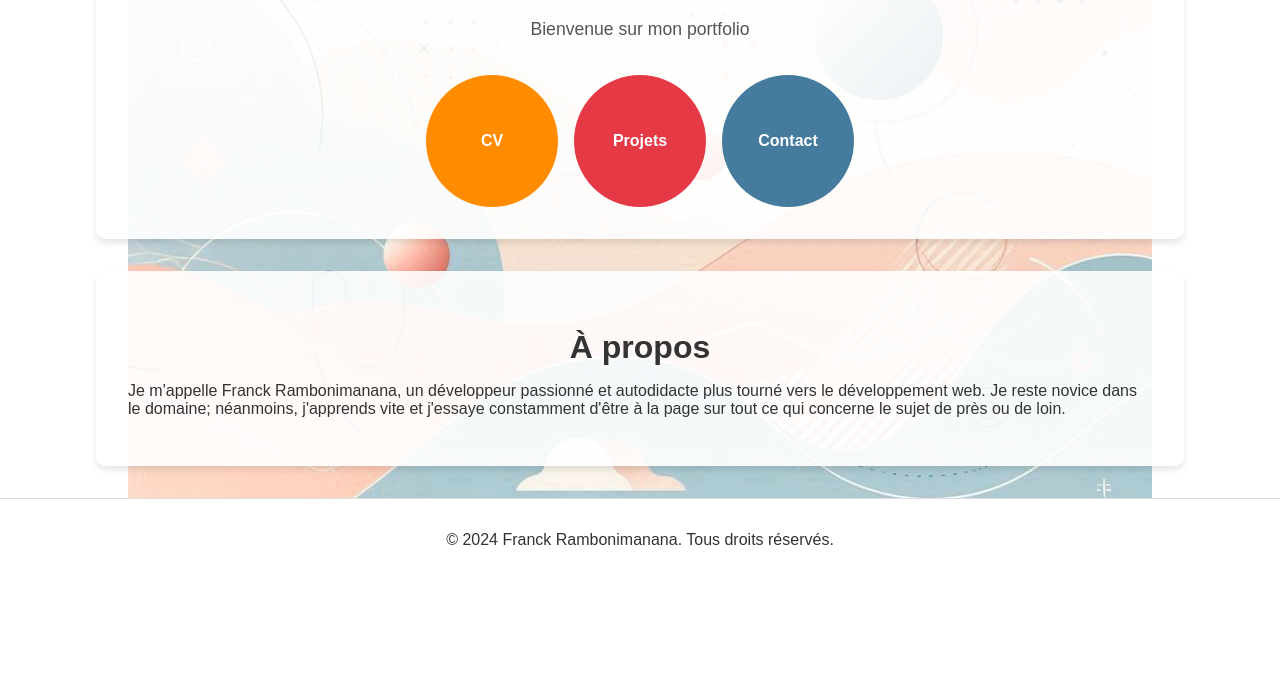
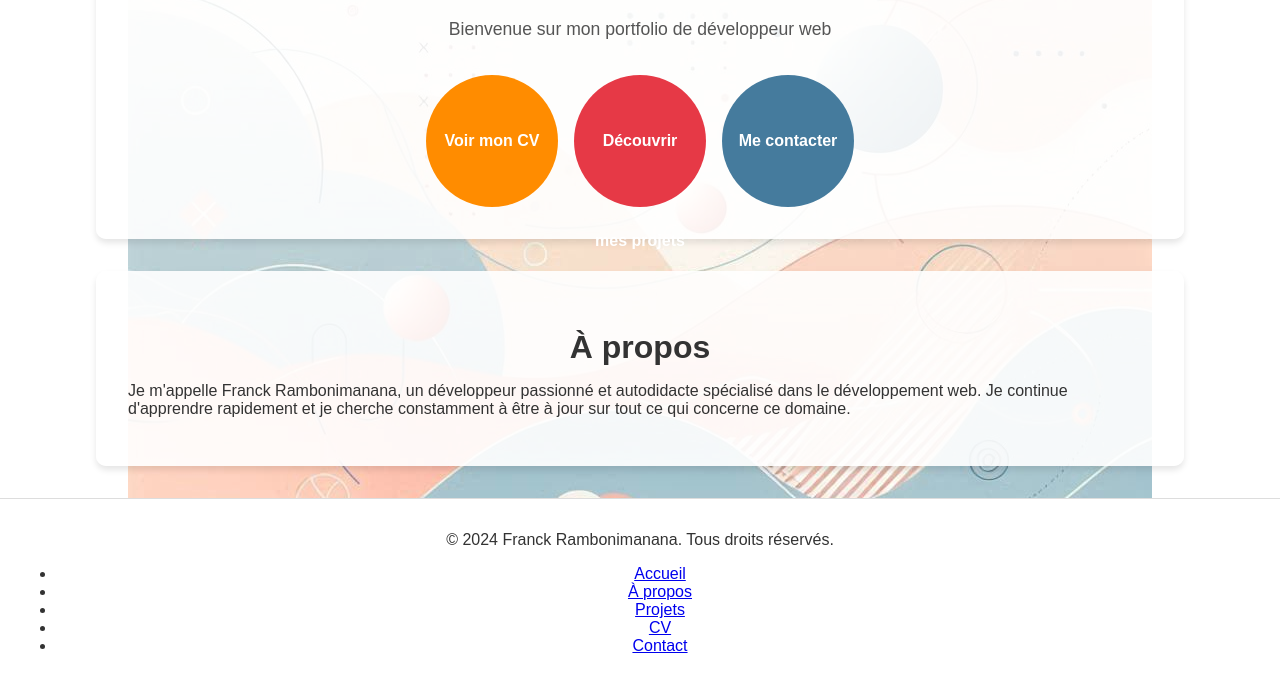
Before and after one commit to franck-rambonimanana/portfolio, a plain HTML site: page index.html in a window 1280 px wide. Shown: the part 476-1163 px from the top of the page. Before the commit the page ends 1057 px from the top, so only its background shows below. Drawn offline with Linux system fonts and the light colour scheme.

Commit message:
Update index.html

```diff
--- a/index.html
+++ b/index.html
@@ -3,7 +3,11 @@
 <head>
     <meta charset="UTF-8">
     <meta name="viewport" content="width=device-width, initial-scale=1.0">
-    <title>Portfolio de Franck Rambonimanana</title>
+    <title>Portfolio de Franck Rambonimanana | Développeur Web</title>
+    <meta name="description" content="Découvrez le portfolio de Franck Rambonimanana, un développeur web passionné et autodidacte. Explorez ses projets, son CV et contactez-le pour des collaborations.">
+    <meta name="keywords" content="Franck Rambonimanana, développeur web, portfolio, projets, CV, contact">
+    <meta name="author" content="Franck Rambonimanana">
+    <link rel="canonical" href="https://www.votre-portfolio.fr">
     <link rel="stylesheet" href="styles.css">
     <script src="script.js" defer></script>
 </head>
@@ -22,24 +26,33 @@
 
     <main>
         <section class="profile-section" id="home">
-            <img src="illustration.png" alt="Votre photo">
-            <h1>Salut</h1>
-            <p>Bienvenue sur mon portfolio</p>
+            <img src="illustration.png" alt="Portrait de Franck Rambonimanana">
+            <h1>Salut, je suis Franck Rambonimanana</h1>
+            <p>Bienvenue sur mon portfolio de développeur web</p>
             <div class="buttons">
-                <a href="cv.html" class="cv">CV</a>
-                <a href="projets.html" class="projets">Projets</a>
-                <a href="contact.html" class="contact">Contact</a>
+                <a href="cv.html" class="cv">Voir mon CV</a>
+                <a href="projets.html" class="projets">Découvrir mes projets</a>
+                <a href="contact.html" class="contact">Me contacter</a>
             </div>
         </section>
 
         <section id="about">
             <h2>À propos</h2>
-            <p>Je m'appelle Franck Rambonimanana, un développeur passionné et autodidacte plus tourné vers le développement web. Je reste novice dans le domaine; néanmoins, j'apprends vite et j'essaye constamment d'être à la page sur tout ce qui concerne le sujet de près ou de loin.</p>
+            <p>Je m'appelle Franck Rambonimanana, un développeur passionné et autodidacte spécialisé dans le développement web. Je continue d'apprendre rapidement et je cherche constamment à être à jour sur tout ce qui concerne ce domaine.</p>
         </section>
     </main>
 
     <footer>
         <p>&copy; 2024 Franck Rambonimanana. Tous droits réservés.</p>
+        <nav>
+            <ul>
+                <li><a href="index.html#home">Accueil</a></li>
+                <li><a href="index.html#about">À propos</a></li>
+                <li><a href="projets.html">Projets</a></li>
+                <li><a href="cv.html">CV</a></li>
+                <li><a href="contact.html">Contact</a></li>
+            </ul>
+        </nav>
     </footer>
 </body>
 </html>
```
